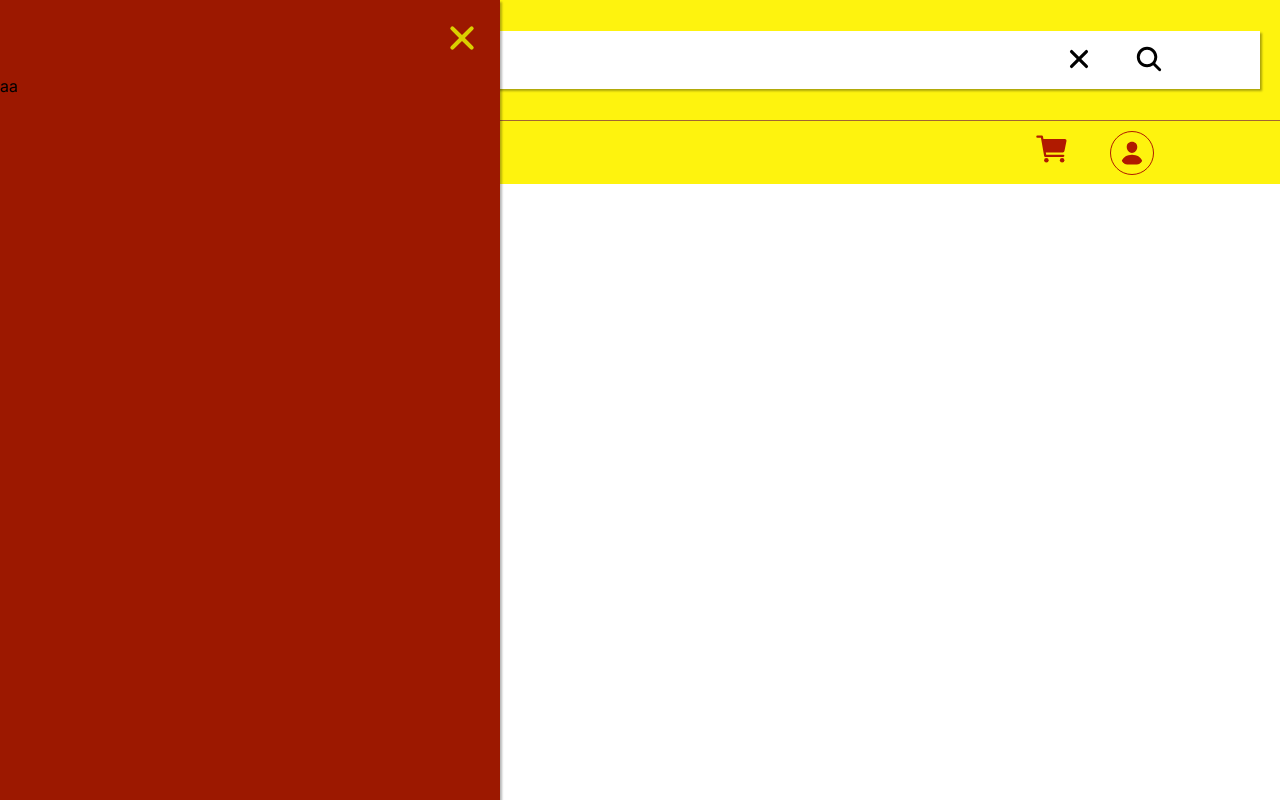
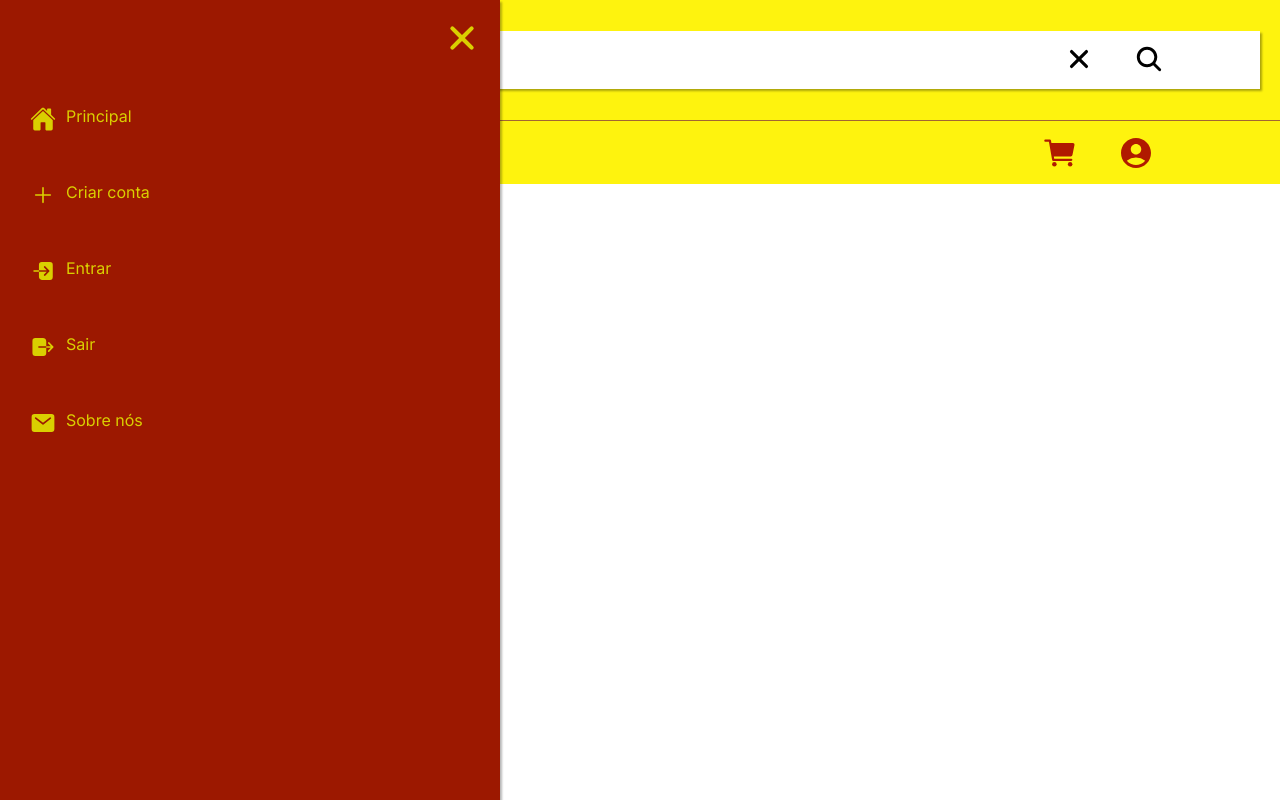
Before and after one commit to SamuelJacobsenB/ecommerce-guguutilidades, a Next.js app in the folder frontend/: page /home in a window 1280 px wide. Built offline with nearby package versions, Linux system fonts and the light colour scheme; no server answers.

Commit message:
Barra lateral de Menu criada

```diff
--- a/frontend/src/app/layout.tsx
+++ b/frontend/src/app/layout.tsx
@@ -1,9 +1,9 @@
 import type { Metadata } from 'next';
 import { Inter } from 'next/font/google';
 import '../styles/global.css';
-import SideBox from '@/components/others/SideBoxes/SideBox';
 import Header from './../components/layout/header/Header';
 import Nav from './../components/layout/nav/Nav';
+import SideMenu from '@/components/others/SideBoxes/SideMenu/SideMenu';
 
 const inter = Inter({ subsets: ['latin'] });
 
@@ -22,7 +22,9 @@ export default function RootLayout({
       <body className={`${inter.className}`}>
         <Header />
         <Nav />
-        <SideBox>aa</SideBox>
+        <div className="interactive_boxes">
+          <SideMenu />
+        </div>
         <div>{children}</div>
       </body>
     </html>
--- a/frontend/src/components/layout/nav/Nav.css
+++ b/frontend/src/components/layout/nav/Nav.css
@@ -19,6 +19,7 @@
   width: 50%;
 }
 
+.user_icon,
 .menu_icon,
 .cart_icon {
   color: #b01a00;
@@ -32,12 +33,3 @@
 .cart_icon:hover {
   color: #ec2300;
 }
-
-.user_icon {
-  color: #b01a00;
-  width: 44px;
-  height: 44px;
-  padding: 8px;
-  border-radius: 50%;
-  border: 1px solid #b01a00;
-}
--- a/frontend/src/components/layout/nav/Nav.tsx
+++ b/frontend/src/components/layout/nav/Nav.tsx
@@ -1,13 +1,12 @@
 'use client';
 
-import { IoMenu } from 'react-icons/io5';
-import { IoCart } from 'react-icons/io5';
-import { IoPerson } from 'react-icons/io5';
+import { IoMenu, IoCart } from 'react-icons/io5';
+import { MdAccountCircle } from 'react-icons/md';
 import './Nav.css';
 
 const Nav = () => {
   const setMenuVisible = () => {
-    document.querySelector('.disable')?.classList.remove('disable');
+    document.querySelector('.side_box_menu')?.classList.remove('disable');
   };
 
   return (
@@ -17,7 +16,7 @@ const Nav = () => {
       </div>
       <div className="nav_user_area">
         <IoCart className="cart_icon" />
-        <IoPerson className="user_icon" />
+        <MdAccountCircle className="user_icon" />
       </div>
     </nav>
   );
--- a/frontend/src/components/others/SideBoxes/SideBox.css
+++ b/frontend/src/components/others/SideBoxes/SideBox.css
@@ -1,7 +1,3 @@
-.disable {
-  display: none;
-}
-
 .side_box {
   top: 0;
   position: fixed;
--- a/frontend/src/components/others/SideBoxes/SideBox.tsx
+++ b/frontend/src/components/others/SideBoxes/SideBox.tsx
@@ -1,14 +1,27 @@
-import React from 'react';
+'use client';
+
+import { useRef } from 'react';
 import { IoClose } from 'react-icons/io5';
+import { SideBoxType } from '@/types/SideBoxType';
 import './SideBox.css';
 
-const SideBox = ({ children }: any) => {
+const SideBox = (props: SideBoxType) => {
+  const SideBoxDiv: any = useRef();
+
+  const handleCloseSideBox = (): void => {
+    SideBoxDiv.current.classList.add('disable');
+  };
+
   return (
-    <div className="side_box disable">
+    <div
+      className={`side_box disable ${props.className}`}
+      onClick={handleCloseSideBox}
+      ref={SideBoxDiv}
+    >
       <div className="close_side_box_area">
         <IoClose className="close_side_box_icon" />
       </div>
-      <div className="side_box_content">{children}</div>
+      <div className="side_box_content">{props.children}</div>
     </div>
   );
 };
--- /dev/null
+++ b/frontend/src/components/others/SideBoxes/SideMenu/SideMenu.css
@@ -0,0 +1,25 @@
+.side_box_menu {
+  flex-direction: column;
+}
+
+.menu_link {
+  display: flex;
+  gap: 10px;
+  text-decoration: none;
+  color: #dacf00;
+  margin: 10px;
+  padding: 20px;
+  border-radius: 8px;
+  transition: 0.4s;
+}
+
+.menu_icon_box {
+  color: #dacf00;
+  width: 26px;
+  height: 26px;
+}
+
+.menu_link:hover {
+  text-decoration: underline;
+  background-color: #af1a00;
+}
--- /dev/null
+++ b/frontend/src/components/others/SideBoxes/SideMenu/SideMenu.tsx
@@ -0,0 +1,28 @@
+import Link from 'next/link';
+import SideBox from '../SideBox';
+import { IoHome, IoAdd, IoLogIn, IoLogOut, IoMail } from 'react-icons/io5';
+import './SideMenu.css';
+
+const SideMenu = () => {
+  return (
+    <SideBox className="side_box_menu">
+      <Link href={`/home`} className="menu_link">
+        <IoHome className="menu_icon_box" /> Principal
+      </Link>
+      <Link href={`/signup`} className="menu_link">
+        <IoAdd className="menu_icon_box" /> Criar conta
+      </Link>
+      <Link href={`/login`} className="menu_link">
+        <IoLogIn className="menu_icon_box" /> Entrar
+      </Link>
+      <Link href={`/logout`} className="menu_link">
+        <IoLogOut className="menu_icon_box" /> Sair
+      </Link>
+      <Link href={`/about`} className="menu_link">
+        <IoMail className="menu_icon_box" /> Sobre nós
+      </Link>
+    </SideBox>
+  );
+};
+
+export default SideMenu;
--- a/frontend/src/styles/global.css
+++ b/frontend/src/styles/global.css
@@ -4,3 +4,7 @@
   padding: 0;
   border: none;
 }
+
+.disable {
+  display: none;
+}
--- /dev/null
+++ b/frontend/src/types/SideBoxType.ts
@@ -0,0 +1,4 @@
+export interface SideBoxType {
+  children: any;
+  className: string;
+}
```
Also changed, not shown: 1 other file (tests, documents, lock files or other folders).
